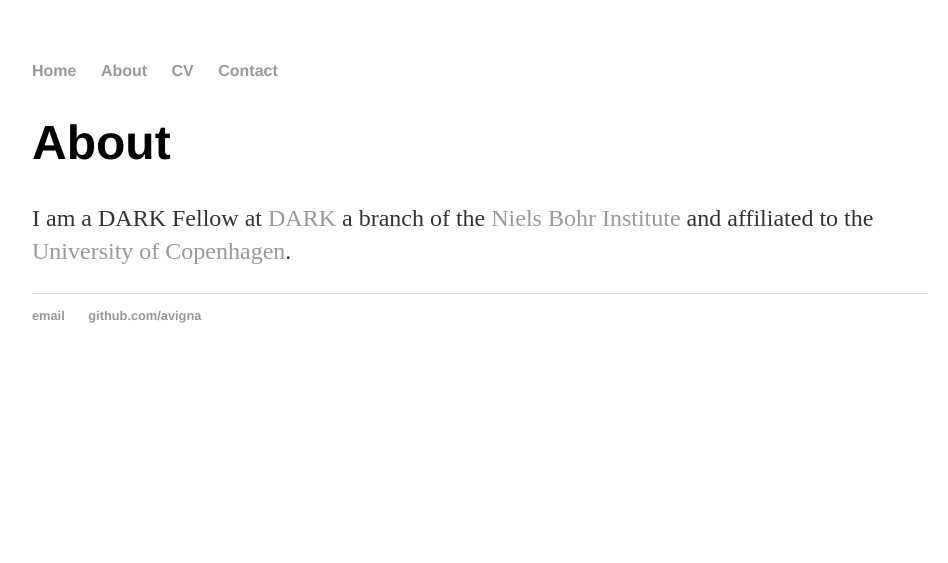
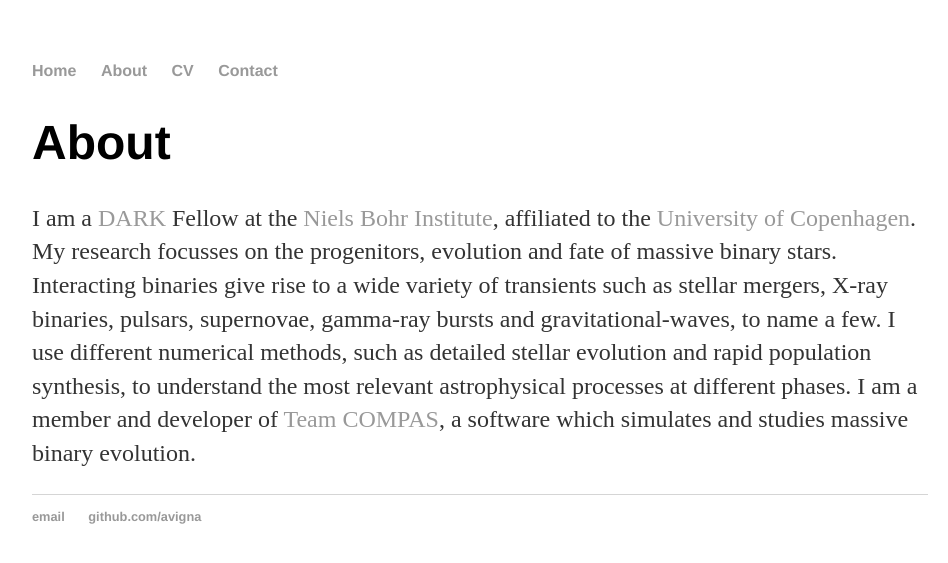
Before and after one commit to avigna/avigna.github.io, a Jekyll site: the page built from about/index.html, in a window 1280 px wide. Shown: the top 563 px of the page, without its empty margins (160-1108 px from the left). Built offline with Jekyll 4.4.1, drawn with Linux system fonts in a browser that asks for light colours.

Commit message:
Update index.html

```diff
--- a/about/index.html
+++ b/about/index.html
@@ -6,8 +6,16 @@
 		<div class="about">
 			<h1>About</h1>
 			<p>
-			I am a DARK Fellow at <a href="https://dark.nbi.ku.dk/">DARK</a> a branch of the <a href="https://www.nbi.ku.dk/english/">Niels Bohr Institute</a>
-			and affiliated to the <a href="https://www.ku.dk/english/">University of Copenhagen</a>.
+			I am a <a href="https://dark.nbi.ku.dk/">DARK</a> Fellow at the <a href="https://www.nbi.ku.dk/english/">Niels Bohr Institute</a>,
+			affiliated to the <a href="https://www.ku.dk/english/">University of Copenhagen</a>.
+
+			My research focusses on the progenitors, evolution and fate of massive binary stars.
+			Interacting binaries give rise to a wide variety of transients such as stellar mergers,
+			X-ray binaries, pulsars, supernovae, gamma-ray bursts and gravitational-waves, to name a few.
+			I use different numerical methods, such as detailed stellar evolution and rapid population synthesis,
+			to understand the most relevant astrophysical processes at different phases.
+			I am a member and developer of <a href="https://compas.science/">Team COMPAS</a>,
+			a software which simulates and studies massive binary evolution.
 			</p>
 
 			<!--
```
